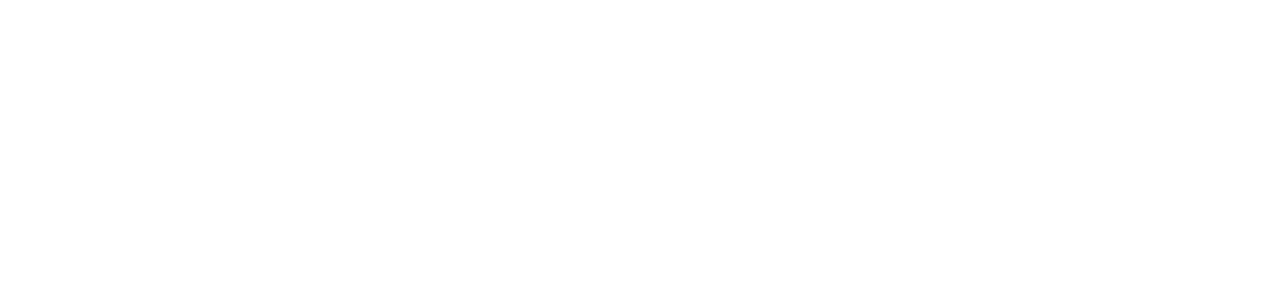
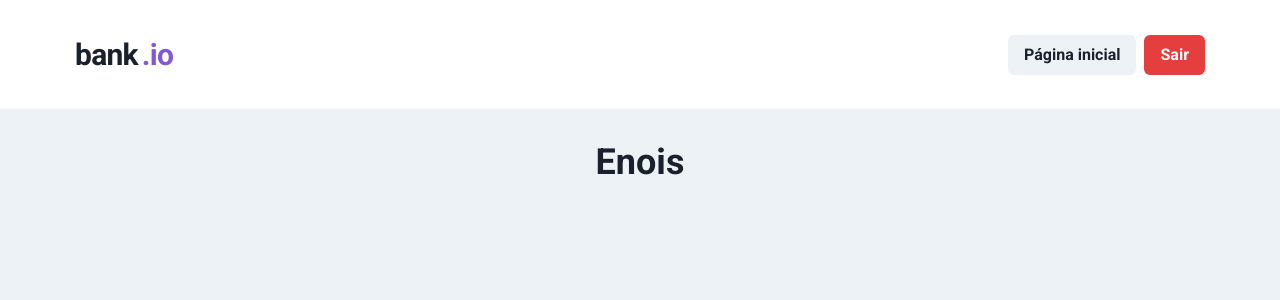
Before and after one commit to Brunoskyy/BankAppOficial, a React (Vite) app: page /payment in a window 1280 px wide. Before the commit this address had no page. Shown: the top 300 px of the page. Built offline with nearby package versions, Linux system fonts and the light colour scheme; sample sign-in values are in the browser's storage; what miragejs would draw is missing.

Commit message:
Add payment screen

```diff
--- a/src/components/Header/index.tsx
+++ b/src/components/Header/index.tsx
@@ -1,6 +1,9 @@
-import { Flex, Text } from "@chakra-ui/react";
+import { Button, Flex, HStack, Text } from "@chakra-ui/react";
+import { Link, useLocation } from "react-router-dom";
 
 export const Header = () => {
+  const location = useLocation();
+
   return (
     <Flex
       as="header"
@@ -9,6 +12,7 @@
       paddingY="8"
       bgColor="white"
     >
+      <Flex justify="space-between" w="1130px" m="0 auto">
         <Flex>
           <Text
             fontSize={["2xl", "3xl"]}
@@ -22,6 +26,19 @@
             </Text>
           </Text>
         </Flex>
+        <HStack spacing="2">
+          {location.pathname === "/payment" ? (
+            <Button>
+              <Link to="/home">Página inicial</Link>
+            </Button>
+          ) : (
+            <Button colorScheme="purple">
+              <Link to="/payment">Pagamento de funcionários</Link>
+            </Button>
+          )}
+          <Button colorScheme="red">Sair</Button>
+        </HStack>
+      </Flex>
     </Flex>
   );
 };
--- /dev/null
+++ b/src/pages/Payment/index.tsx
@@ -0,0 +1,21 @@
+import { Box, Flex, Heading } from "@chakra-ui/react";
+import { Cards } from "../../components/Cards";
+import { Header } from "../../components/Header";
+import { TransactionList } from "../../components/TransactionsList";
+
+export const Payment = () => {
+  return (
+    <Box w="full" m="0 auto" bgColor="gray.100" height="100vh">
+      <Header />
+      <Flex
+        paddingY="8"
+        paddingX={5}
+        flexFlow="column"
+        align="center"
+        bgColor="gray.100"
+      >
+        <Heading>Enois</Heading>
+      </Flex>
+    </Box>
+  );
+};
--- a/src/routes/index.tsx
+++ b/src/routes/index.tsx
@@ -2,6 +2,7 @@
 import { BrowserRouter, Route, Routes as RouterRoutes } from "react-router-dom";
 import { Home } from "../pages/Home";
 import Signin from "../pages/Login";
+import { Payment } from "../pages/Payment";
 import { ProtectedRoutes } from "./ProtectedRoute";
 
 export default function Routes() {
@@ -13,6 +14,7 @@
         <Route path="/" element={<Signin />} />
         <Route element={<ProtectedRoutes />}>
           <Route path="/home" element={<Home />} />
+          <Route path="/payment" element={<Payment />} />
         </Route>
       </RouterRoutes>
     </BrowserRouter>
```
Lines whose indentation alone changed are shown as unchanged.
